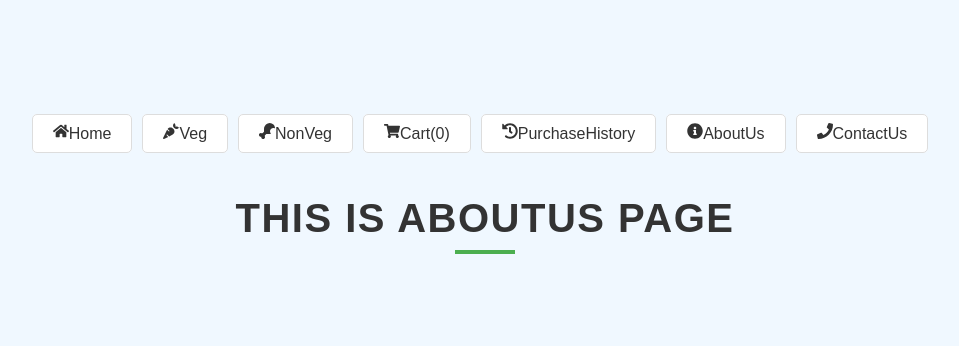
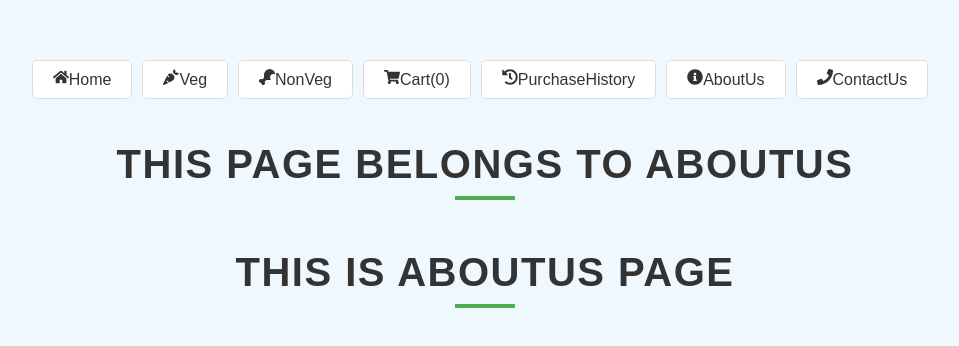
Before and after one commit to KonetiGopi123/GopiRepository, a React (Vite) app: page /AboutUs in a window 1280 px wide. Shown: the part 222-568 px from the top of the page, without its empty margins (155-1114 px from the left). Built offline with nearby package versions, Linux system fonts and the light colour scheme.

Commit message:
Update AboutUs.jsx

```diff
--- a/src/AboutUs.jsx
+++ b/src/AboutUs.jsx
@@ -2,6 +2,7 @@ function AboutUs()
 {
     return(
         <>
+            <h1>This page belongs to aboutus</h1>
         <h1>This is AboutUs page</h1>
 
 
```
